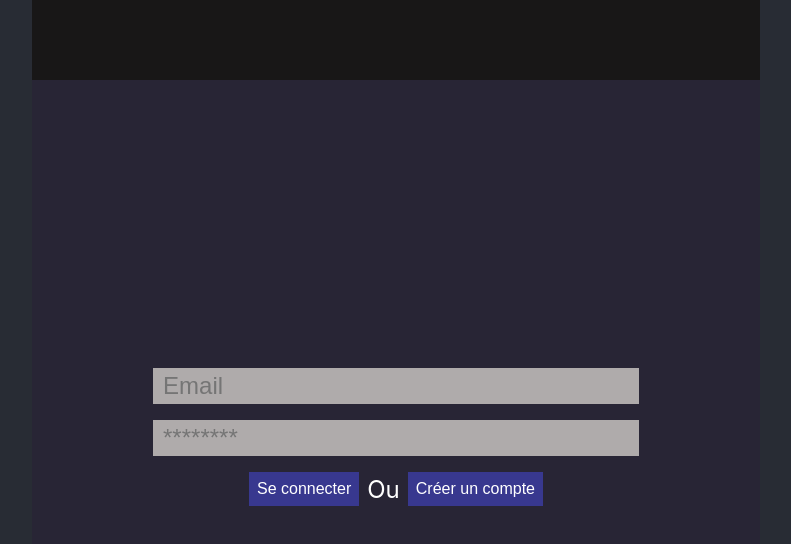
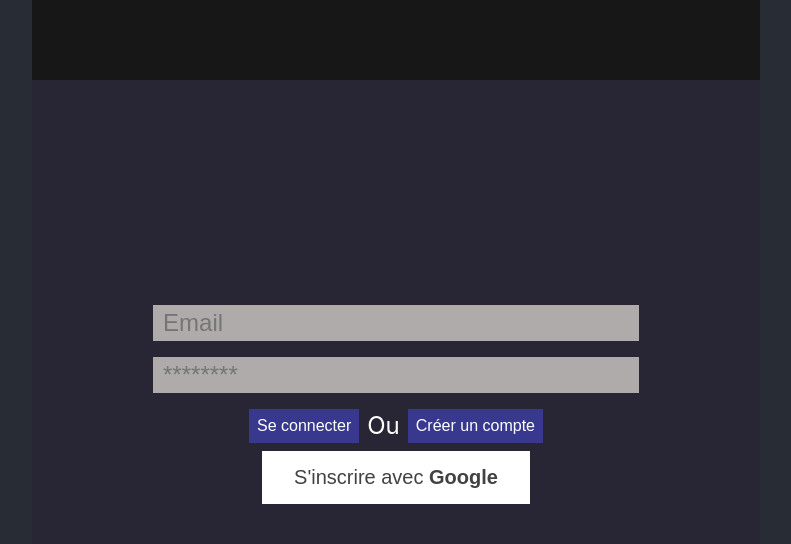
Before and after one commit to Dadagis/firebase-chat, a React (Create React App) app: page / in a window 1280 px wide. Shown: the top 544 px of the page, without its empty margins (244-1035 px from the left). Built offline with nearby package versions, Linux system fonts and the light colour scheme; no server answers.

Commit message:
user and scroll working

```diff
--- a/src/App.css
+++ b/src/App.css
@@ -177,6 +177,7 @@ img {
   bottom: 0;
   background-color: transparent;
   width: 80%;
+  height: 100%;
   display: flex;
   flex-direction: column;
   align-items: center;
@@ -210,3 +211,8 @@ img {
   padding: 0.5rem;
   width: fit-content;
 }
+
+.google-button {
+  background-color: white;
+  color: rgb(66, 66, 66);
+}
--- a/src/components/ChatMessage.jsx
+++ b/src/components/ChatMessage.jsx
@@ -5,14 +5,18 @@ import "firebase/firestore";
 import "firebase/auth";
 
 export default function ChatMessage(props) {
-  const { text, uid, photoURL } = props.message;
+  const { text, uid, photoURL, email } = props.message;
   const messageClassName =
     uid === firebase.auth().currentUser.uid ? "sent" : "received";
   const { user } = props;
 
   return (
     <div className={`${messageClassName} message`}>
-      <span className="username">{user.email}</span>
+      {photoURL ? (
+        <img src={photoURL} />
+      ) : (
+        <span className="username">{email}</span>
+      )}
       <p>{text}</p>
     </div>
   );
--- a/src/components/ChatRoom.jsx
+++ b/src/components/ChatRoom.jsx
@@ -1,4 +1,4 @@
-import React, { useState } from "react";
+import React, { useEffect, useRef, useState } from "react";
 import firebase from "firebase/app";
 import "firebase/firestore";
 import "firebase/auth";
@@ -15,20 +15,24 @@ export default function ChatRoom(props) {
   const [messageValue, setMessageValue] = useState("");
   const [messages] = useCollectionData(query, { idField: "id" });
   const { user } = props;
+  const scrollFunc = useRef();
 
   const sendMessage = async (e) => {
     e.preventDefault();
 
-    const { uid, photoURL } = firebase.auth().currentUser;
+    const { uid, photoURL, email } = firebase.auth().currentUser;
 
     await messagesRef.add({
       text: messageValue,
       createdAt: firebase.firestore.FieldValue.serverTimestamp(),
       uid,
       photoURL,
+      email,
     });
 
     setMessageValue("");
+
+    scrollFunc.current.scrollIntoView({ behavior: "smooth" });
   };
 
   return (
@@ -38,6 +42,7 @@ export default function ChatRoom(props) {
           messages.map((message) => (
             <ChatMessage key={message.id} message={message} user={user} />
           ))}
+        <div ref={scrollFunc}></div>
       </div>
       <form onSubmit={sendMessage}>
         <input
--- a/src/components/SignIn.jsx
+++ b/src/components/SignIn.jsx
@@ -13,6 +13,13 @@ export default function SignIn(props) {
     } else {
       setPassword(input.value);
     }
+  };
+
+  const googleSignIn = (event) => {
+    event.preventDefault();
+
+    const provider = new firebase.auth.GoogleAuthProvider();
+    firebase.auth().signInWithPopup(provider);
   };
 
   const emailSignIn = (event) => {
@@ -54,6 +61,9 @@ export default function SignIn(props) {
           </button>
         </div>
       </form>
+      <button onClick={googleSignIn} className="google-button">
+        S'inscrire avec <strong>Google</strong>
+      </button>
     </div>
   );
 }
--- a/src/components/SignOut.jsx
+++ b/src/components/SignOut.jsx
@@ -7,6 +7,8 @@ export default function SignOut(props) {
   const { user } = props;
 
   return (
-    user && <button onClick={() => firebase.auth().signOut()}>SignOut</button>
+    user && (
+      <button onClick={() => firebase.auth().signOut()}>Se déconnecter</button>
+    )
   );
 }
```
